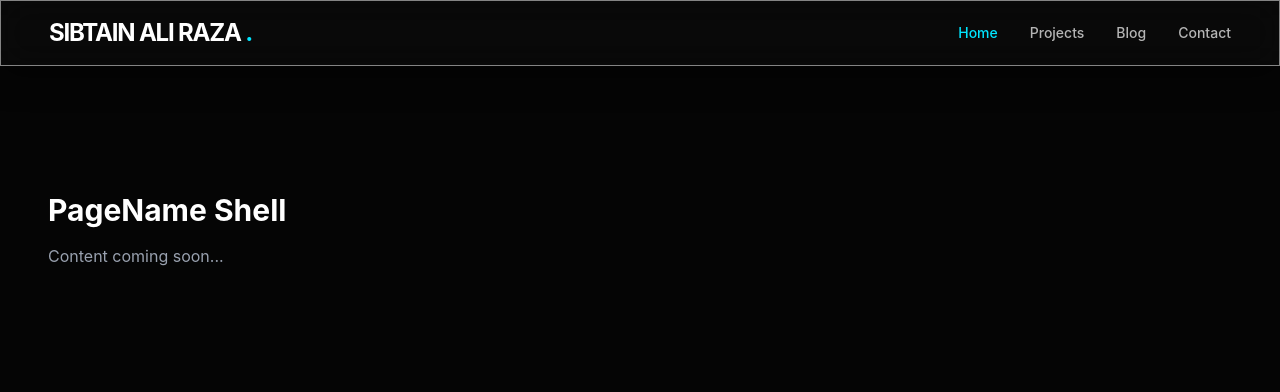
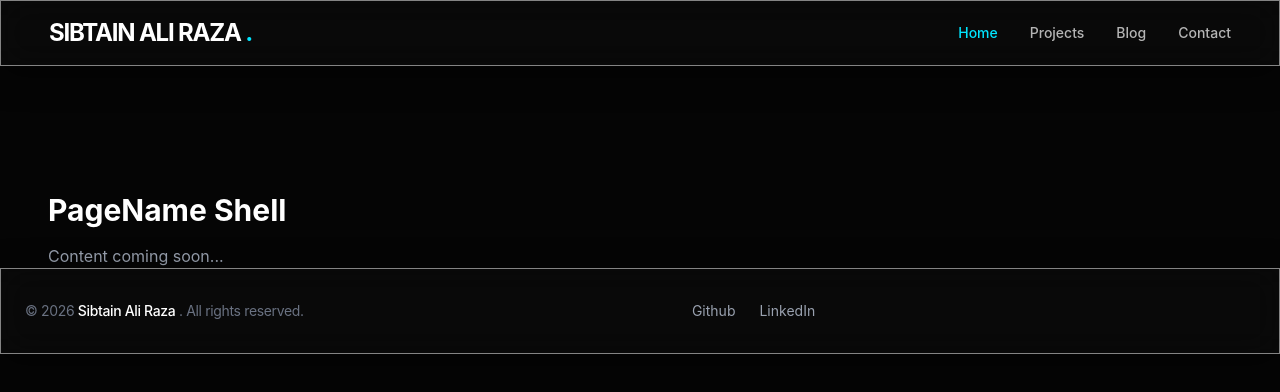
Before and after one commit to sibtainaliraza/Portfolio-CMS-TS, a React (Vite) app in the folder Client/: page / in a window 1280 px wide. Shown: the top 392 px of the page. Built offline with nearby package versions, Linux system fonts and the light colour scheme.

Commit message:
Footer ready

```diff
--- a/Client/src/App.tsx
+++ b/Client/src/App.tsx
@@ -1,5 +1,6 @@
 import { Routes, Route } from "react-router-dom";
 import Navbar from "./components/layout/Navbar";
+import Footer from "./components/layout/Footer";
 
 //for public
 import Home from "./pages/public/Home";
@@ -20,7 +21,7 @@ import Settings from "./pages/admin/Settings";
 
 export default function App() {
     return(
-        <div className="min-h-screen bg-[#050505] text-white">
+        <div className="min-h-screen bg-obsidian text-white grow">
             <Navbar/>
             <main className="container mx-auto pt-24 px-6">
                     <Routes>
@@ -41,6 +42,7 @@ export default function App() {
                         <Route path = "*" element ={<NotFound/>}/>
                     </Routes>
             </main>
+            <Footer />
         </div>
     );
 }
--- a/Client/src/components/layout/Footer.tsx
+++ b/Client/src/components/layout/Footer.tsx
@@ -0,0 +1,28 @@
+
+import { Link } from "react-router-dom";
+
+export default function Footer(){
+    const currentYear = new Date().getFullYear();
+
+    return(
+        <footer className="w-full border-t border-white/5 py-8 mt-auto glass">
+            <div className="container mx-auto px-6 flex flex-col md:flex-row justify-between items-center gap-4">
+
+                <p className="text-gray-500 text-sm tracking-tight">
+                      © {currentYear} <span className="text-white font-medium">Sibtain Ali Raza</span> . All rights reserved.
+                </p>
+                <div className="flex gap-6 text-gray-400 text-sm">
+                    <a href="https://github.com/sibtainaliraza" target="_blank" rel="noreferrer" className="hover:text-[(--color-bg-electric-teal)]">Github</a>
+                    <a href="https://linkedin.com/in/sibtain-ali-raza" target="_blank" rel="noreferrer" className="hover:text-[(--color-bg-electric-teal)]">LinkedIn</a>
+                </div>
+
+                <Link
+                    to="/admin/login"
+                    className="opacity-0 hover:opacity-100 text-[10px] text-gray-800 transition-opacity duration-500"
+                >
+                Dashboard
+                </Link>
+            </div>
+        </footer>
+    );
+}
```
Also changed, not shown: Client/src/main.tsx (line endings or trailing spaces).
